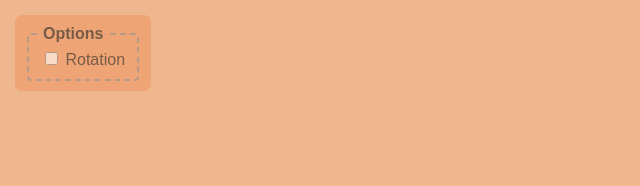
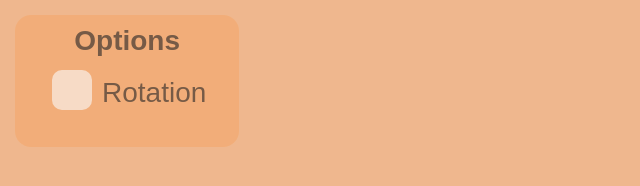
Before and after one commit to KevinEswein/lume-test, a website: page index.html in a window 1280 px wide. Shown: the whole page, without its empty margins (0-640 px from the left). Drawn offline with Linux system fonts and the light colour scheme.

Commit message:
feat: adjust ui

```diff
--- a/index.html
+++ b/index.html
@@ -120,7 +120,7 @@
         <legend><b>Options</b></legend>
         <label>
             <input type="checkbox" onClick="toggleRotation()" />
-        </label> Rotation
+        </label>Rotation
     </fieldset>
 </div>
 
@@ -172,14 +172,33 @@
         color: black;
         opacity: 0.5;
         font-family: sans-serif;
-        background: rgba(241, 138, 81, 0.8);
-        border-radius: 7px;
+        font-size: 28px;
+        background: rgba(248, 160, 90, 0.8);
+        border-radius: 16px;
     }
 
     fieldset {
-        border-color: gray;
-        border-radius: 4px;
-        border-style: dashed;
+        display: flex;
+        align-items: center;
+        text-align: center;
+        justify-content: center;
+        border-style: none;
+    }
+
+    input[type="checkbox"] {
+        margin-right: 10px;
+        height: 40px;
+        width: 40px;
+        border-radius: 10px;
+        border-width: 0 2px 2px 0;
+        appearance: none;
+        outline: none;
+        background-color: #fff;
+        cursor: pointer;
+    }
+
+    input[type="checkbox"]:checked {
+        background-color: #f57821;
     }
 </style>
 
```
